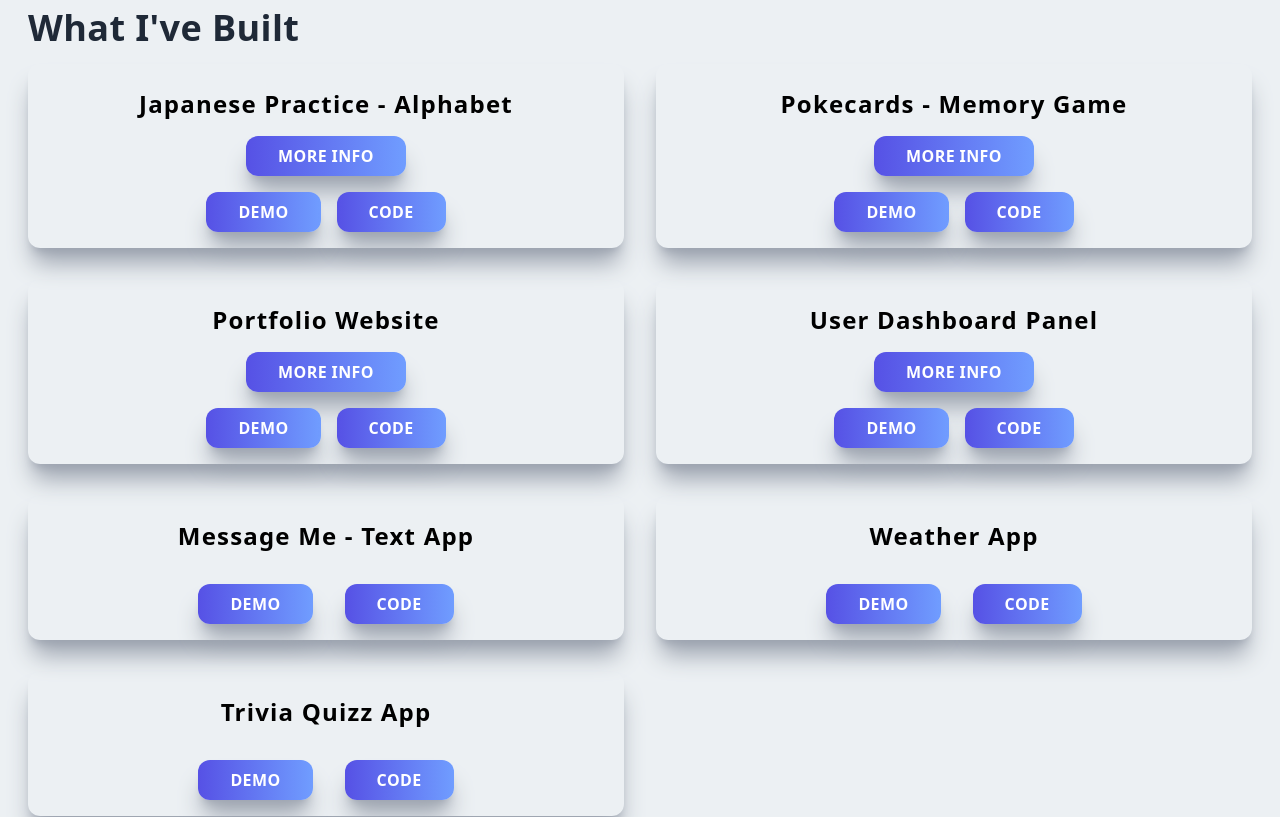
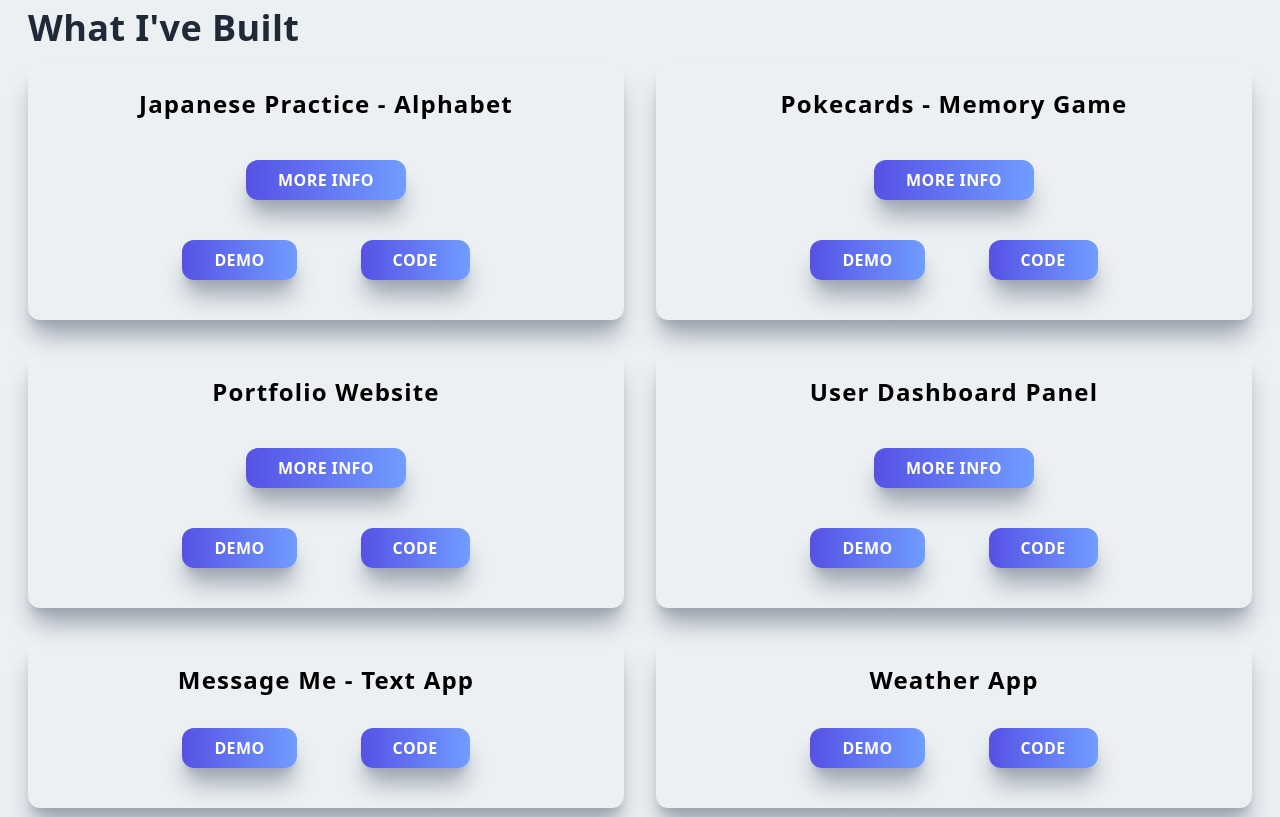
Before and after one commit to kmk00/Portfolio-website, a Next.js app: page / in a window 1280 px wide. Shown: the part 2500-3317 px from the top of the page. Built offline with nearby package versions, Linux system fonts and the light colour scheme.

Commit message:
Add external links

```diff
--- a/components/ProjectItemSm.js
+++ b/components/ProjectItemSm.js
@@ -1,36 +1,33 @@
 import Link from "next/link";
 import React from "react";
 
-function ProjectItemSm({ title, projectUrl = null }) {
+function ProjectItemSm({ title, demoUrl, codeUrl, projectUrl = null }) {
   return (
     <div className="relative flex flex-col items-center justify-center h-auto w-full shadow-xl shadow-gray-400 rounded-xl p-4 group hover:bg-gradient-to-r ">
       <h3 className="text-2xl text-black tracking-wider text-center pb-4 pt-2">
         {title}
       </h3>
-      {projectUrl !== null ? (
-        <div className="flex flex-col items-center">
+      {projectUrl !== null && (
+        <div className="flex flex-col items-center gap-8 p-6">
           <Link href={projectUrl}>
-            <button className="px-8 py-2">More info</button>
-          </Link>
-          <div className="flex items-center justify-center gap-4">
-            <Link href="https://kmk00-user-dashboard.netlify.app/">
-              <button className="px-8 py-2 mt-4 ">Demo</button>
-            </Link>
-            <Link href="https://github.com/kmk00/userdashboard">
-              <button className="px-8 py-2 mt-4">Code</button>
-            </Link>
-          </div>
-        </div>
-      ) : (
-        <div className="">
-          <Link href="https://kmk00-user-dashboard.netlify.app/">
-            <button className="px-8 py-2 mt-4 mr-8">Demo</button>
-          </Link>
-          <Link href="https://github.com/kmk00/userdashboard">
-            <button className="px-8 py-2 mt-4">Code</button>
+            <button className="px-8 py-2 hover:scale-105 duration-200 ease-in-out">
+              More info
+            </button>
           </Link>
         </div>
       )}
+      <div className="flex items-center justify-center gap-16 mb-6">
+        <Link href={demoUrl}>
+          <button className="px-8 py-2 mt-4 hover:scale-105 duration-200 ease-in-out">
+            Demo
+          </button>
+        </Link>
+        <Link href={codeUrl}>
+          <button className="px-8 py-2 mt-4 hover:scale-105 duration-200 ease-in-out">
+            Code
+          </button>
+        </Link>
+      </div>
     </div>
   );
 }
--- a/components/Projects.js
+++ b/components/Projects.js
@@ -11,16 +11,42 @@ export const Projects = () => {
           <ProjectItemSm
             title="Japanese Practice - Alphabet"
             projectUrl="/japanese"
+            demoUrl="https://kmk00-practice-japanese.netlify.app/"
+            codeUrl="https://github.com/kmk00/practice-japanese"
           />
           <ProjectItemSm
             title="Pokecards - Memory Game"
             projectUrl="/memoryGame"
+            demoUrl="https://pokecard-memory.netlify.app/"
+            codeUrl="https://github.com/kmk00/MemoryCardGame"
           />
-          <ProjectItemSm title="Portfolio Website" projectUrl="/portfolio" />
-          <ProjectItemSm title="User Dashboard Panel" projectUrl="/dashboard" />
-          <ProjectItemSm title="Message Me - Text App" />
-          <ProjectItemSm title="Weather App" />
-          <ProjectItemSm title="Trivia Quizz App" />
+          <ProjectItemSm
+            title="Portfolio Website"
+            projectUrl="/portfolio"
+            demoUrl="/"
+            codeUrl="https://github.com/kmk00/portfolio-website"
+          />
+          <ProjectItemSm
+            title="User Dashboard Panel"
+            projectUrl="/dashboard"
+            demoUrl="https://kmk00-user-dashboard.netlify.app/"
+            codeUrl="https://github.com/kmk00/userdashboard"
+          />
+          <ProjectItemSm
+            title="Message Me - Text App"
+            demoUrl="https://kmk00-message-me.netlify.app/"
+            codeUrl="https://github.com/kmk00/messageMe"
+          />
+          <ProjectItemSm
+            title="Weather App"
+            demoUrl="https://kmk00-weatherapp.netlify.app/"
+            codeUrl="https://github.com/kmk00/WeatherAppv2"
+          />
+          <ProjectItemSm
+            title="Trivia Quizz App"
+            demoUrl="https://randomquizzz.netlify.app/"
+            codeUrl="https://github.com/kmk00/quizzz"
+          />
         </div>
       </div>
     </div>
```
